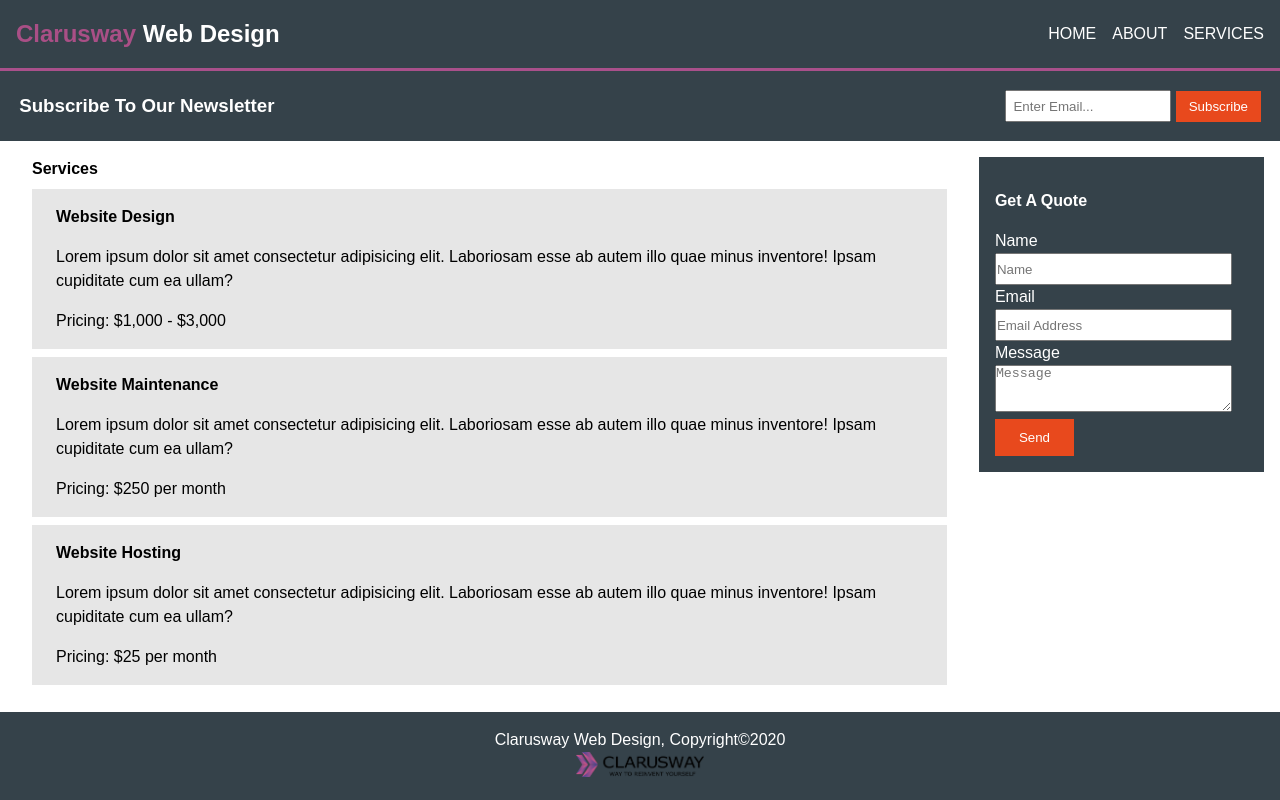
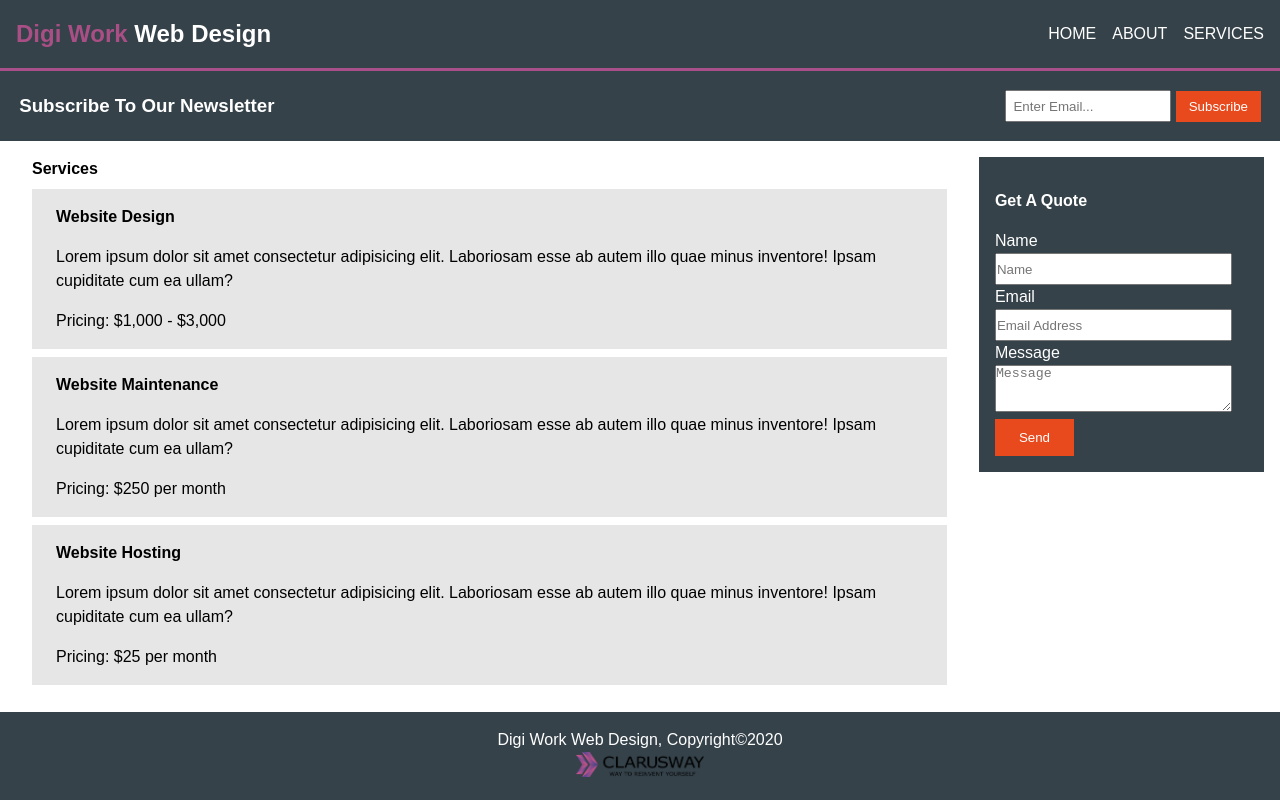
Before and after one commit to msaiduslu/Router-Page-Design, a plain HTML site: page index-service.html in a window 1280 px wide. Drawn offline with Linux system fonts and the light colour scheme.

Commit message:
header name changed

```diff
--- a/index-service.html
+++ b/index-service.html
@@ -10,7 +10,7 @@
 <body>
   <nav class="nav-bar">
     <div class="nav-left">
-      <h2><span>Clarusway</span> Web Design</h2>
+      <h2><span>Digi Work</span> Web Design</h2>
     </div>
     <div class="nav-right">
       <a href="./index.html">HOME</a>
@@ -86,7 +86,7 @@
     </form>
   </main>
   <footer>
-    <p>Clarusway Web Design, Copyright&copy;2020</p>
+    <p>Digi Work Web Design, Copyright&copy;2020</p>
     <img src="./img/clarusway_logo.png" alt="" />
   </footer>
 
```
Also changed, not shown: index-about.html (+2 -2 lines), index.html (+2 -2 lines).
